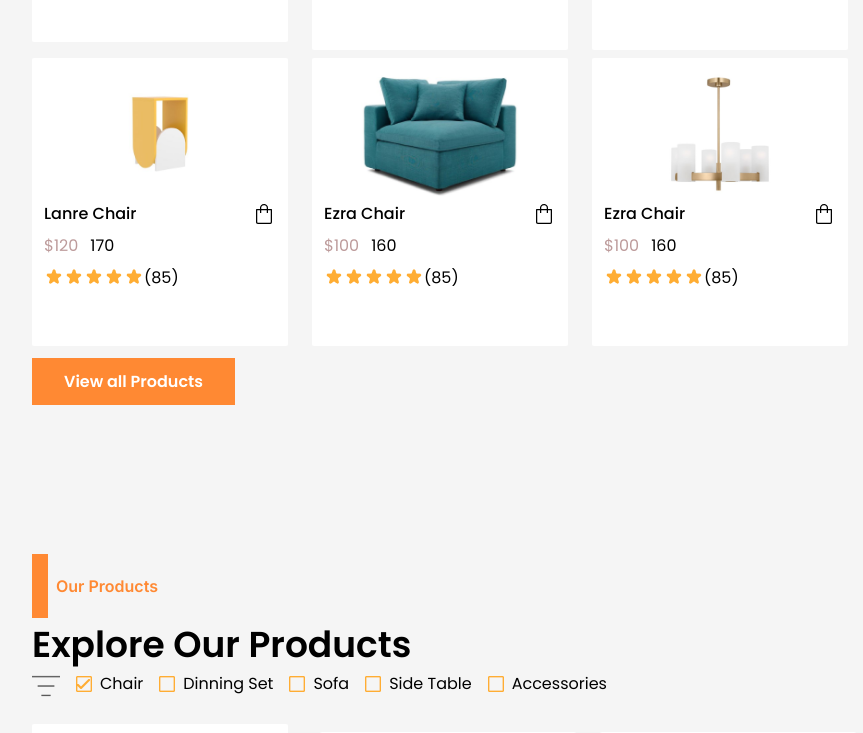
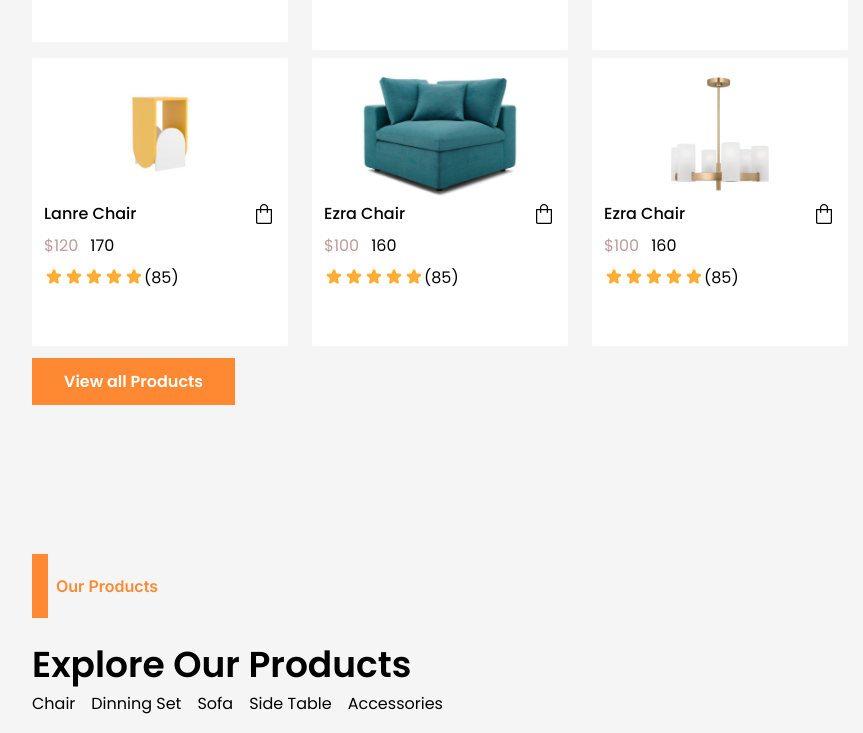
Before and after one commit to Victoryk-tech/hng-ecommerce-task2, a React (Vite) app: page / in a window 1280 px wide. Shown: the part 2000-2733 px from the top of the page, without its empty margins (48-911 px from the left). Built offline with nearby package versions, Linux system fonts and the light colour scheme.

Commit message:
respondsiveness

```diff
--- a/src/components/BestSeller.jsx
+++ b/src/components/BestSeller.jsx
@@ -13,7 +13,9 @@ const BestSeller = () => {
           </h1>
         </div>
         <div className="flex items-start justify-between">
-          <h1 className="font-semibold text-[36px]">Best Selling Products</h1>
+          <h1 className="font-semibold text-[24px] lg:text-[36px]">
+            Best Selling Products
+          </h1>
         </div>
 
         <div className="grid grid-cols-2 md:grid-cols-3 lg:grid-cols-4 items-start justify-start space-y-4 md:space-y-4 lg:space-y-2 py-6">
--- a/src/components/Flash.jsx
+++ b/src/components/Flash.jsx
@@ -9,7 +9,7 @@ const Flash = () => {
     <div className="px-2 md:px-6 lg:px-20 lg:py-20 md:py-10 py-4 w-full">
       <div className="w-full">
         <div className="border-l-[25px] border-[#FF8933] py-2 pl-4 font-inter">
-          <h1 className="font-semibold text-[36px] text-[#282727]">
+          <h1 className="font-semibold text-[24px] lg:text-[36px] text-[#282727]">
             Flash Sales
           </h1>
           <Timer />
--- a/src/components/Header.jsx
+++ b/src/components/Header.jsx
@@ -29,9 +29,7 @@ const Header = () => {
           <nav className="hidden md:block md:space-x-5 lg:space-x-10 text-[16px] font-normal">
             <a href="#">Shop</a>
             <a href="#">New in</a>
-            <a href="#">Best Sellers</a>
-            <a href="#">About Us</a>
-            <a href="#">Sales</a>
+            <a href="#">Best Seller</a>
           </nav>
           <div className="flex items-center justify-center space-x-4 ">
             <img src={user} alt="" />
--- a/src/components/Hero.jsx
+++ b/src/components/Hero.jsx
@@ -5,7 +5,7 @@ import stroke from "../assets/stroke.png";
 
 const Hero = () => {
   return (
-    <div className="px-6 md:px-6 lg:px-20 py-20 md:py-10 font-inter w-full">
+    <div className="px-2  md:px-4 lg:px-20 py-20 md:py-10 font-inter w-full">
       <div className="flex flex-col md:flex md:flex-row items-center justify-center md:start md:justify-between md:space-x-4">
         <div className="  text-center md:text-start">
           <h1 className="font-semibold text-[36px]">
@@ -17,12 +17,12 @@ const Hero = () => {
           <img
             src={heror}
             alt=""
-            className="ps:w-[14.5rem] md:w-[15rem] lg:w-80 contain-content sm:w-[10.2rem]"
+            className="md:w-[15rem] lg:w-80 contain-content w-[13rem]"
           />
           <img
             src={hero}
             alt=""
-            className="sm:w-[8.3rem] ps:w-[10.6rem] md:w-[11rem] lg:w-56 contain-content"
+            className="w-[10.6rem] md:w-[11rem] lg:w-56 contain-content"
           />
         </div>
       </div>
--- a/src/components/Main.jsx
+++ b/src/components/Main.jsx
@@ -7,37 +7,23 @@ import products from "./database/mainProduct";
 
 const Main = () => {
   return (
-    <div className="px-2 md:px-6 lg:px-20 lg:py-20 md:py-10 py-4 w-full">
-      <div className="">
+    <div className="px-2 md:px-6 lg:px-20 lg:py-20 md:py-10 py-16 w-full">
+      <div className="space-y-5">
         <div className="border-l-[16px] border-[#FF8933] py-5 px-2 font-inter">
           <h1 className="font-semibold text-[16px] text-[#FF8933]">
             Our Products
           </h1>
         </div>
-        <h1 className="font-semibold text-[36px]">Explore Our Products</h1>
+        <h1 className="font-semibold text-[24px] lg:text-[36px]">
+          Explore Our Products
+        </h1>
       </div>
-      <div className="flex items-start justify-start space-x-4 text-center">
-        <img src={filter} alt="" className="w-7 h-7" />
-        <div className="flex items-center justify-center space-x-2">
-          <img src={checker} alt="" />
-          <p className="font-poppin font-normal text-[16px]">Chair</p>
-        </div>
-        <div className="flex items-center justify-center space-x-2">
-          <img src={check} alt="" />
-          <p className="font-poppin font-normal text-[16px]">Dinning Set</p>
-        </div>
-        <div className="flex items-center justify-center space-x-2">
-          <img src={check} alt="" />
-          <p className="font-poppin font-normal text-[16px]">Sofa</p>
-        </div>
-        <div className="flex items-center justify-center space-x-2">
-          <img src={check} alt="" />
-          <p className="font-poppin font-normal text-[16px]">Side Table</p>
-        </div>
-        <div className="flex items-center justify-center space-x-2">
-          <img src={check} alt="" />
-          <p className="font-poppin font-normal text-[16px]">Accessories</p>
-        </div>
+      <div className="hidden md:flex items-start justify-start space-x-4 text-center">
+        <p className="font-poppin font-normal text-[16px]">Chair</p>
+        <p className="font-poppin font-normal text-[16px]">Dinning Set</p>
+        <p className="font-poppin font-normal text-[16px]">Sofa</p>
+        <p className="font-poppin font-normal text-[16px]">Side Table</p>
+        <p className="font-poppin font-normal text-[16px]">Accessories</p>
       </div>
 
       <div className="grid grid-cols-2 md:grid-cols-3 lg:grid-cols-4 items-start justify-start space-y-4 md:space-y-4 lg:space-y-2 space-x-2 py-6">
--- a/src/components/Service.jsx
+++ b/src/components/Service.jsx
@@ -4,7 +4,7 @@ import customer from "../assets/customer.png";
 import tick from "../assets/tick.png";
 const Service = () => {
   return (
-    <div className="space-y-10 md:space-y-0 md:space-x-6  flex flex-col md:flex md:flex-row items-center text-center justify-center md:justify-between px-2 md:px-6 lg:px-20 lg:py-20 md:py-10 py-4 w-full  ">
+    <div className="space-y-10 md:space-y-0 md:space-x-6  flex flex-col md:flex md:flex-row items-center text-center justify-center md:justify-between px-2 md:px-4 lg:px-20 lg:py-20 md:py-10 py-4 w-full  ">
       <div className="flex flex-col items-center justify-center space-y-4">
         <div className="rounded-[50%] bg-[#5B3702] text-white p-2">
           <img src={delivery} alt="" />
--- a/src/components/Timer.jsx
+++ b/src/components/Timer.jsx
@@ -45,7 +45,7 @@ const Timer = () => {
         <p className="font-medium text-[12px]">
           <small>Days</small>
         </p>
-        <p className="font-bold text-[32px]">{timerDays}</p>
+        <p className="font-bold text-[24px] lg:text-[32px]">{timerDays}</p>
       </div>
       <span className="text-[#FF8933] text-3xl flex justify-center items-center pt-5 px-3">
         :
@@ -54,7 +54,7 @@ const Timer = () => {
         <p className="font-medium text-[12px]">
           <small>Hours</small>
         </p>
-        <p className="font-bold text-[32px]">{timerHours}</p>
+        <p className="font-bold text-[24px] lg:text-[32px]">{timerHours}</p>
       </div>
       <span className="text-[#FF8933] text-3xl flex justify-center items-center pt-5 px-3">
         :
@@ -63,7 +63,7 @@ const Timer = () => {
         <p className="font-medium text-[12px]">
           <small>Minutes</small>
         </p>
-        <p className="font-bold text-[32px]">{timerMinutes}</p>
+        <p className="font-bold text-[24px] lg:text-[32px]">{timerMinutes}</p>
       </div>
       <span className="text-[#FF8933] text-3xl flex justify-center items-center pt-5 px-3">
         :
@@ -72,7 +72,7 @@ const Timer = () => {
         <p className="font-medium text-[12px]">
           <small>Seconds</small>
         </p>
-        <p className="font-bold text-[32px]">{timerSecs}</p>
+        <p className="font-bold text-[24px] lg:text-[32px]">{timerSecs}</p>
       </div>
     </div>
   );
```
